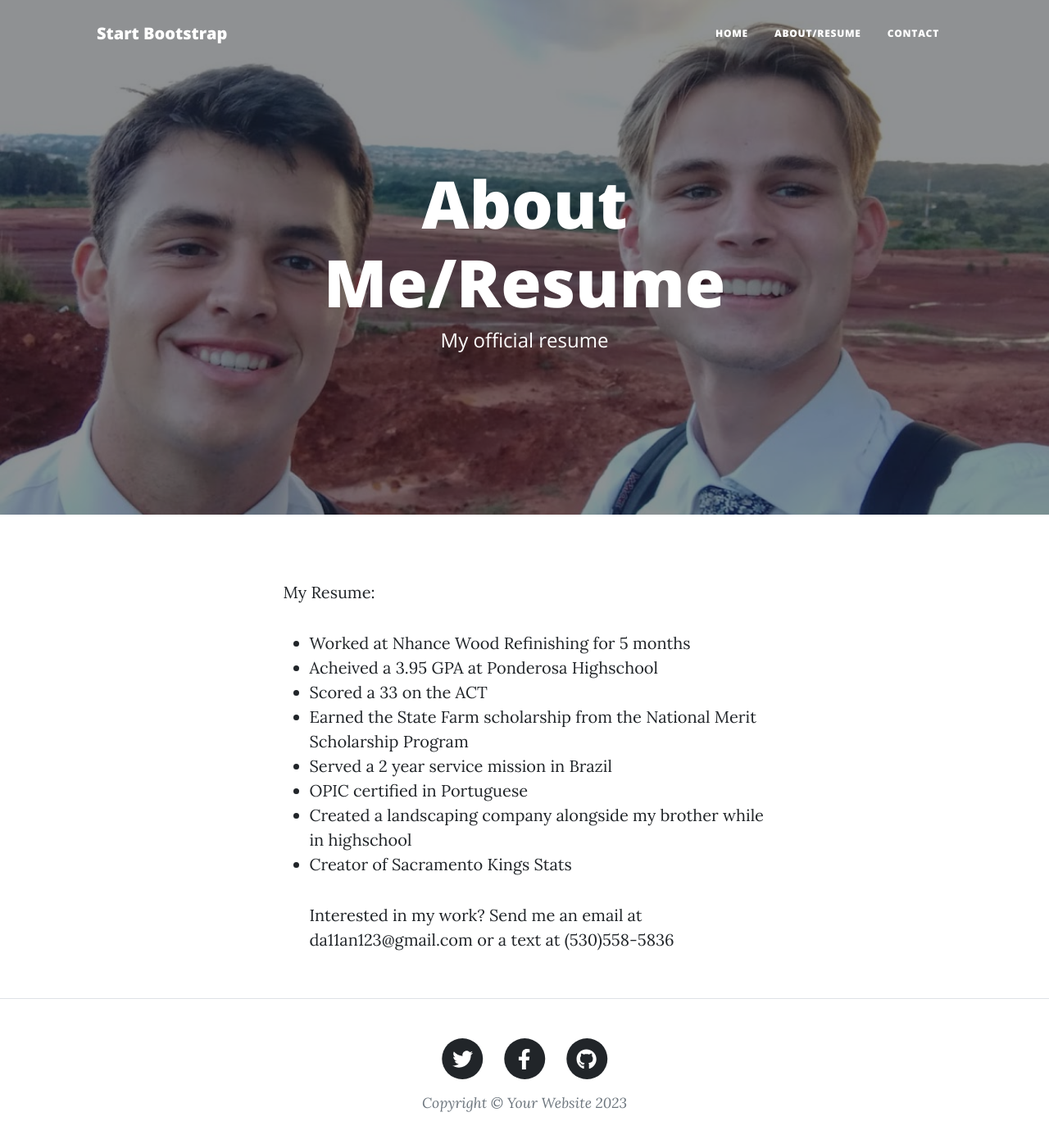
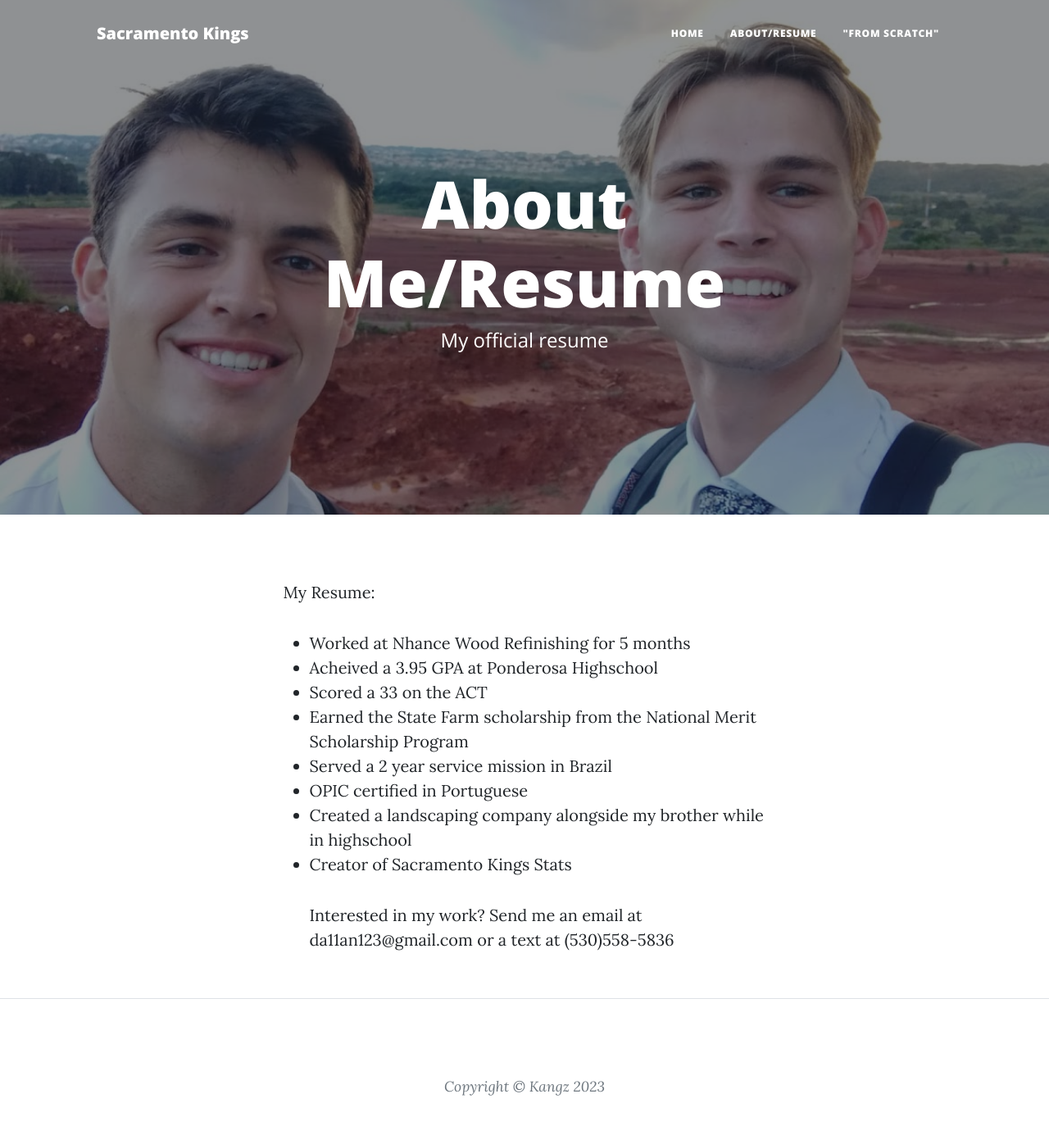
Before and after one commit to dallangrow/Website, a plain HTML site: page about.html in a window 1280 px wide. Shown: the whole page at 82% size. Drawn offline with nearby package versions, Linux system fonts and the light colour scheme.

Commit message:
Add files via upload

```diff
--- a/about.html
+++ b/about.html
@@ -19,7 +19,7 @@
         <!-- Navigation-->
         <nav class="navbar navbar-expand-lg navbar-light" id="mainNav">
             <div class="container px-4 px-lg-5">
-                <a class="navbar-brand" href="index.html">Start Bootstrap</a>
+                <a class="navbar-brand" href="index.html">Sacramento Kings</a>
                 <button class="navbar-toggler" type="button" data-bs-toggle="collapse" data-bs-target="#navbarResponsive" aria-controls="navbarResponsive" aria-expanded="false" aria-label="Toggle navigation">
                     Menu
                     <i class="fas fa-bars"></i>
@@ -28,7 +28,7 @@
                     <ul class="navbar-nav ms-auto py-4 py-lg-0">
                         <li class="nav-item"><a class="nav-link px-lg-3 py-3 py-lg-4" href="index.html">Home</a></li>
                         <li class="nav-item"><a class="nav-link px-lg-3 py-3 py-lg-4" href="about.html">About/Resume</a></li>
-                        <li class="nav-item"><a class="nav-link px-lg-3 py-3 py-lg-4" href="contact.html">Contact</a></li>
+                        <li class="nav-item"><a class="nav-link px-lg-3 py-3 py-lg-4" href="scratch.html">"From Scratch"</a></li>
                     </ul>
                 </div>
             </div>
@@ -74,30 +74,21 @@
                         <ul class="list-inline text-center">
                             <li class="list-inline-item">
                                 <a href="#!">
-                                    <span class="fa-stack fa-lg">
-                                        <i class="fas fa-circle fa-stack-2x"></i>
-                                        <i class="fab fa-twitter fa-stack-1x fa-inverse"></i>
-                                    </span>
+
                                 </a>
                             </li>
                             <li class="list-inline-item">
                                 <a href="#!">
-                                    <span class="fa-stack fa-lg">
-                                        <i class="fas fa-circle fa-stack-2x"></i>
-                                        <i class="fab fa-facebook-f fa-stack-1x fa-inverse"></i>
-                                    </span>
+
                                 </a>
                             </li>
                             <li class="list-inline-item">
                                 <a href="#!">
-                                    <span class="fa-stack fa-lg">
-                                        <i class="fas fa-circle fa-stack-2x"></i>
-                                        <i class="fab fa-github fa-stack-1x fa-inverse"></i>
-                                    </span>
+
                                 </a>
                             </li>
                         </ul>
-                        <div class="small text-center text-muted fst-italic">Copyright &copy; Your Website 2023</div>
+                        <div class="small text-center text-muted fst-italic">Copyright &copy; Kangz 2023</div>
                     </div>
                 </div>
             </div>
```
Also changed, not shown: index.html (+9 -19 lines), scratch.html (+0 -1 lines).
